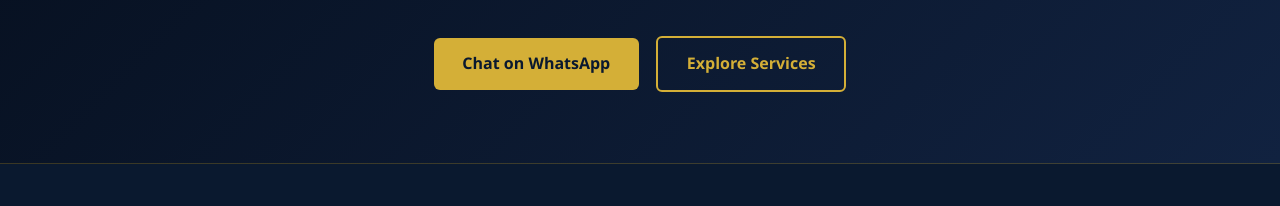
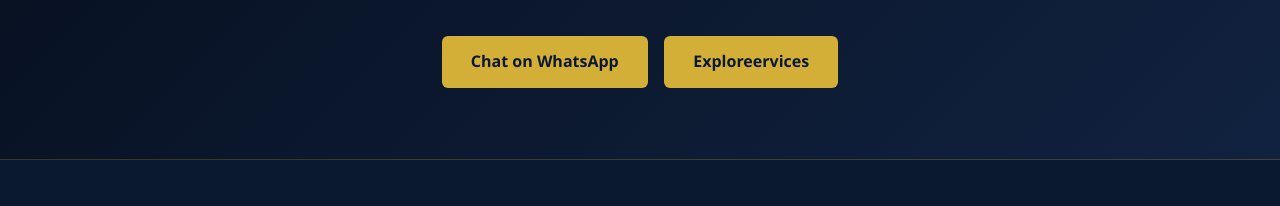
Before and after one commit to samuelkathuri12/samuelkathuri12.github.io, a plain HTML site: page index.html in a window 1280 px wide. Shown: the part 294-500 px from the top of the page. Drawn offline with Linux system fonts and the light colour scheme.

Commit message:
Update index.html

```diff
--- a/index.html
+++ b/index.html
@@ -263,7 +263,7 @@
     <h1>SAMTECH NEXUS LIMITED</h1>
     <p>Your trusted hub for graphic design, online government &amp; travel applications, web development, and modern smart devices.</p>
     <a href="https://wa.me." target="_blank" class="btn">Chat on WhatsApp</a>
-    <a href="#services" class="btn btn-outline">Explore Services</a>
+    <a href="#services" class="btn btn- Soutline">Exploreervices</a>
   </div>
 
   <!-- Services Section -->
```
